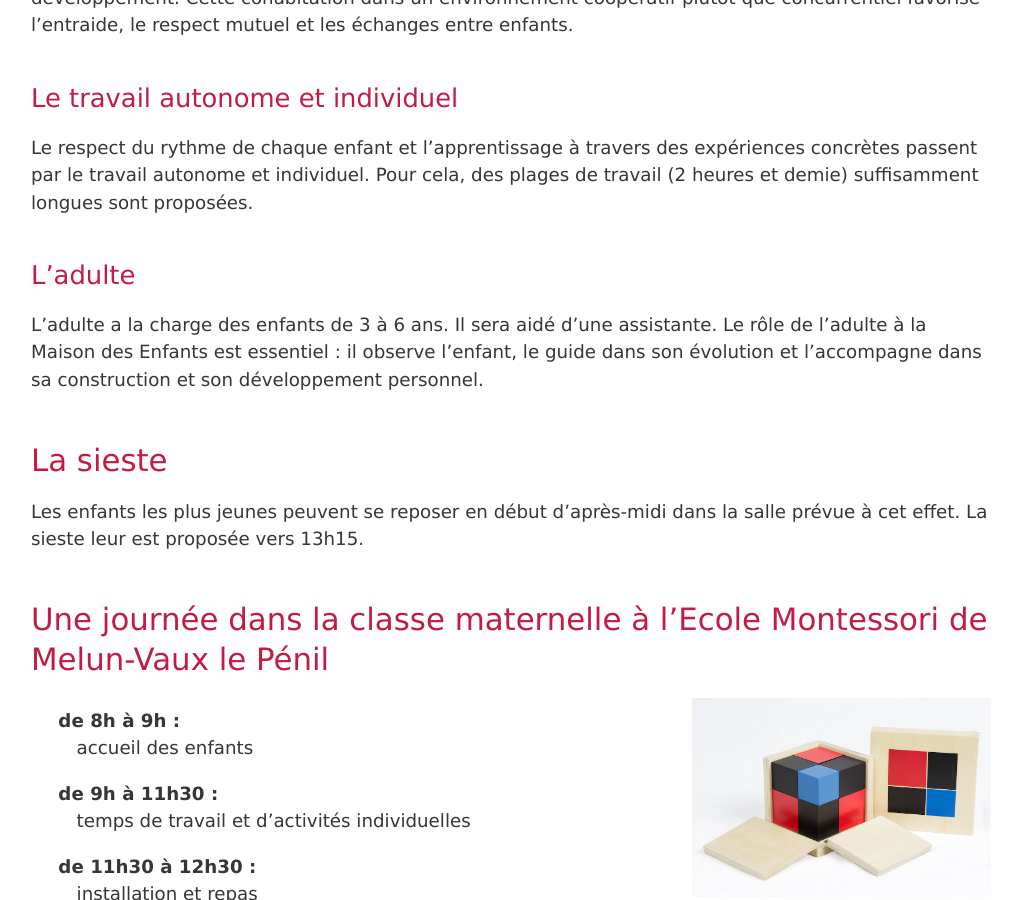
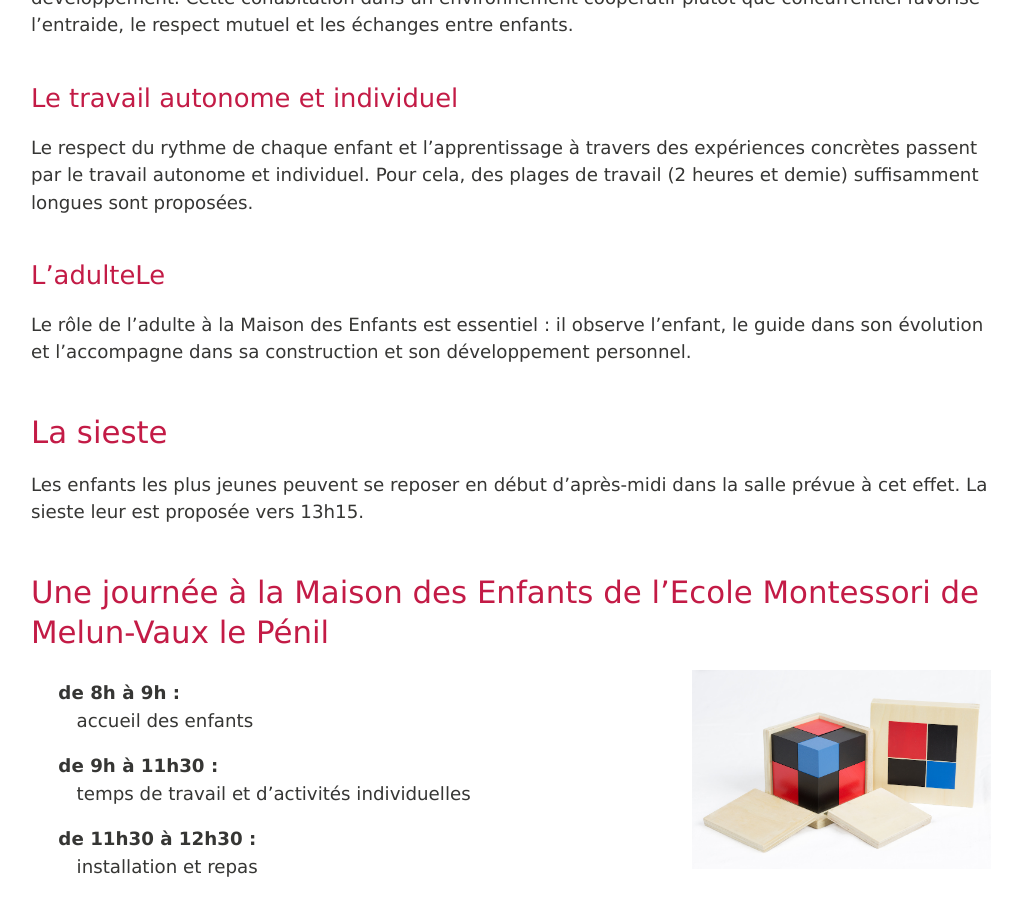
Before and after one commit to montessori-melun/montessori-melun.github.io, a Jekyll site: the page built from classes/maternelle.md, in a window 1280 px wide and 900 px high, scrolled down 1957 px. Shown: the whole window, without its empty margins (129-1150 px from the left). Built offline with Jekyll 4.4.1, drawn with Linux system fonts in a browser that asks for light colours.

Commit message:
Update maternelle.md

```diff
--- a/classes/maternelle.md
+++ b/classes/maternelle.md
@@ -53,15 +53,15 @@ La Maison des Enfants regroupe les enfants âgés de 3 à 6 ans traversant les m
 
 Le respect du rythme de chaque enfant et l’apprentissage à travers des expériences concrètes passent par le travail autonome et individuel. Pour cela, des plages de travail (2 heures et demie) suffisamment longues sont proposées.
 
-## L’adulte
+## L’adulteLe
 
-L’adulte a la charge des enfants de 3 à 6 ans. Il sera aidé d’une assistante. Le rôle de l’adulte à la Maison des Enfants est essentiel : il observe l’enfant, le guide dans son évolution et l’accompagne dans sa construction et son développement personnel.
+Le rôle de l’adulte à la Maison des Enfants est essentiel : il observe l’enfant, le guide dans son évolution et l’accompagne dans sa construction et son développement personnel.
 
 # La sieste
 
 Les enfants les plus jeunes peuvent se reposer en début d’après-midi dans la salle prévue à cet effet. La sieste leur est proposée vers 13h15.
 
-# Une journée dans la classe maternelle à l’Ecole Montessori de Melun-Vaux le Pénil
+# Une journée à la Maison des Enfants de l’Ecole Montessori de Melun-Vaux le Pénil
 
 {% include illustration-droite.html src='montessori-cube-du-binome.jpg' alt='Matériel Montessori : le cube du binôme' %}
 
```
